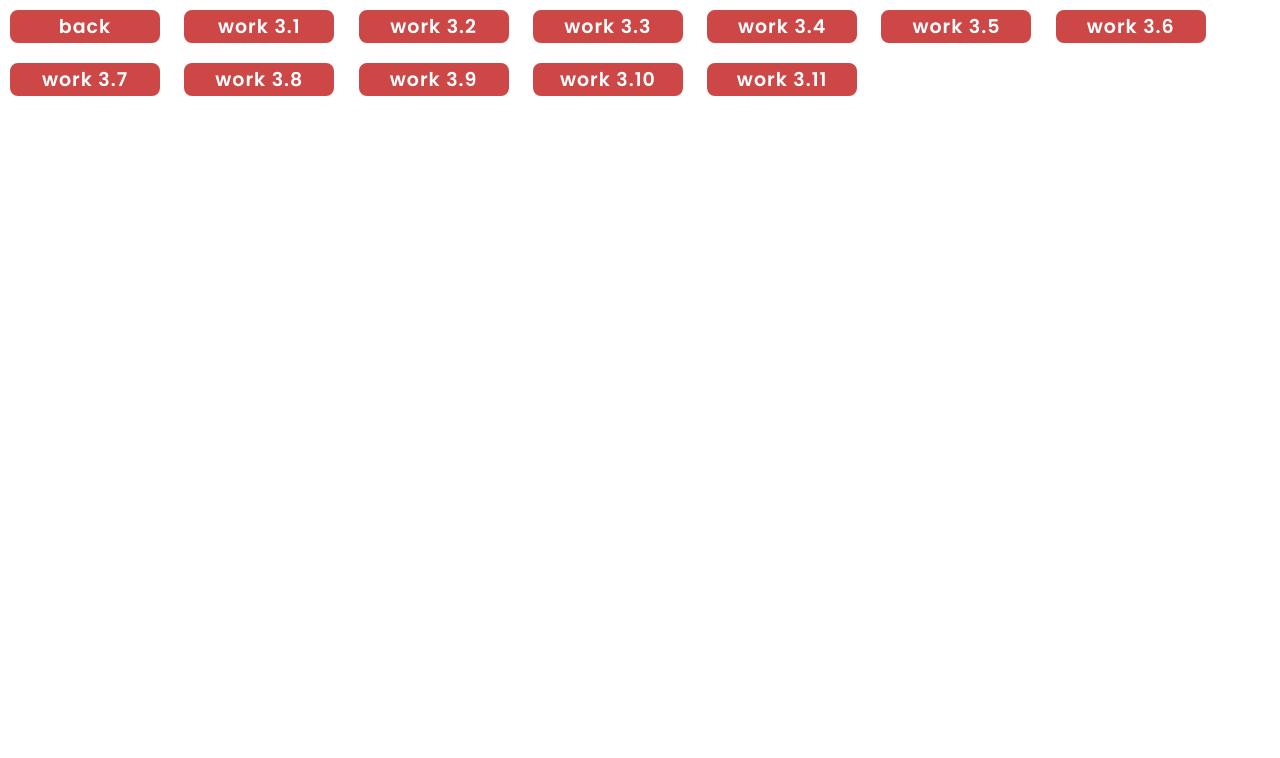
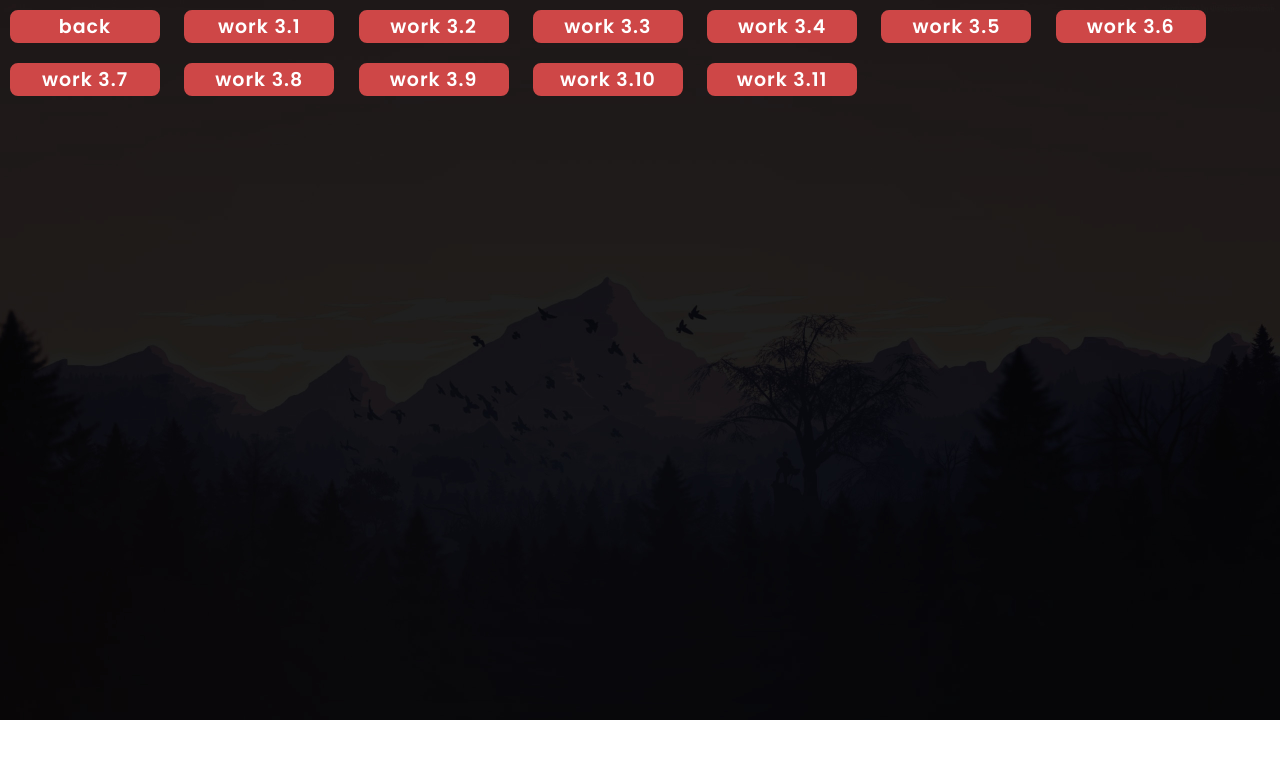
Before and after one commit to alterseren/alterserenity, a plain HTML site: page projects/pr2/main.html in a window 1280 px wide. Drawn offline with nearby package versions, Linux system fonts and the light colour scheme.

Commit message:
Update style.css

```diff
--- a/projects/pr2/style.css
+++ b/projects/pr2/style.css
@@ -8,7 +8,7 @@
 }
 
 body {
-    background-image: url('scr/back.jpg');
+    background-image: url('back.jpg');
     background-size: cover;
     background-repeat: no-repeat;
     height: 100%;
```
